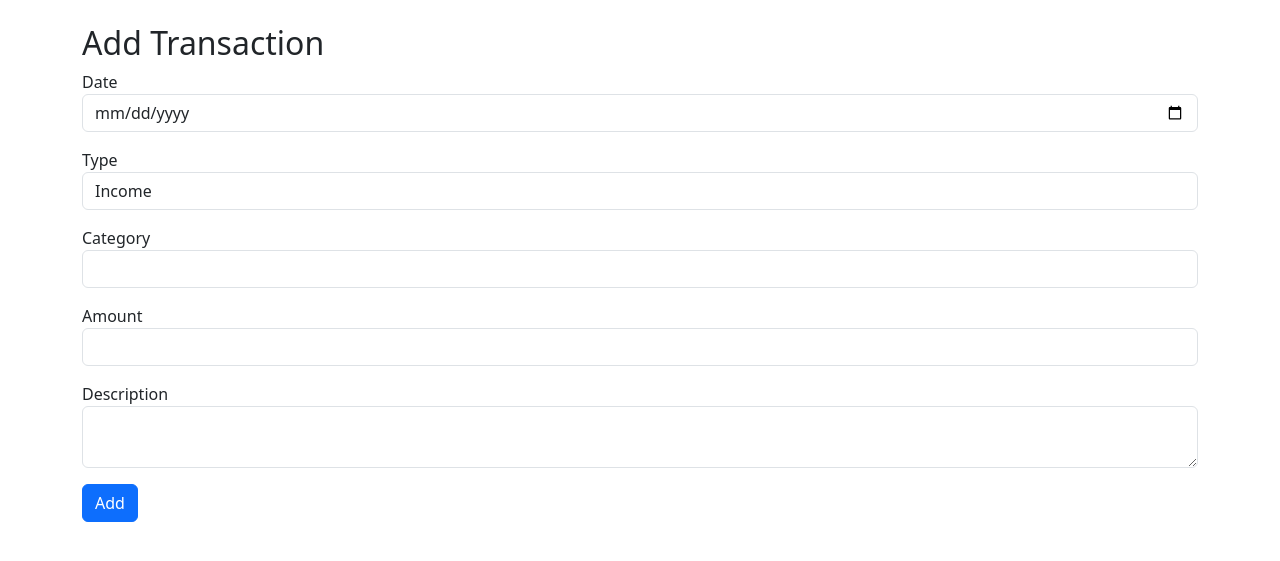
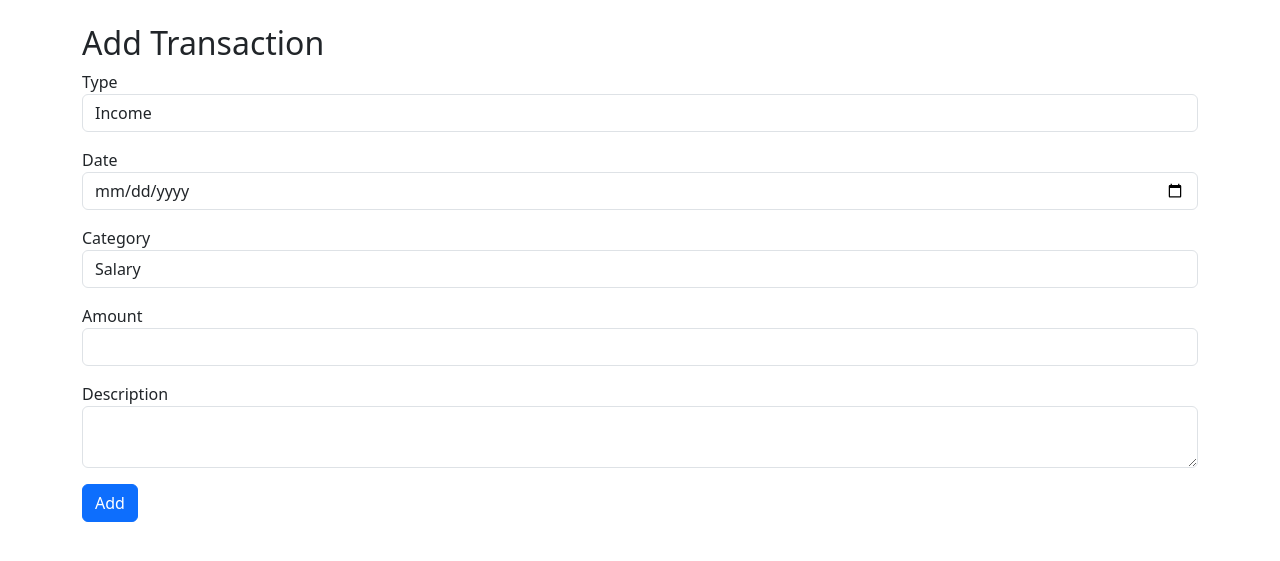
Before and after one commit to KaterynaKon/MyBalance-Finance, a Flask app: page /add in a window 1280 px wide. Shown: the part 56-617 px from the top of the page. Run offline with Flask 3, Linux system fonts and the light colour scheme; a user stored in the database is signed in.

Commit message:
- Implement default sorting of transactions by date in descending order - Add validation to limit date input length and restrict selectable date range - Define separate lists for income and expense categories for dynamic selection in forms

```diff
--- a/app.py
+++ b/app.py
@@ -93,12 +93,20 @@ def dashboard():
 
 @app.route('/add', methods=['GET','POST'])
 def add():
-     if 'user_id' not in session:
+    if 'user_id' not in session:
           return redirect(url_for('login'))
 
-     if request.method=='POST':
+    ttype=request.args.get('type','Income')
+    income_categories=['Salary','Freelance','Business','Rental income','Dividends',
+                 'Interest','Gifts','Pension','Scholarship','Government benefits',
+                   'Investment income', 'Tax refund', 'Lottery or prize','Other']
+    expense_categories=['Food','Transport','Utilities','Rent','Healthcare','Education',
+                        'Entertainment','Clothing','Travel','Insurance', 'Debt payments', 'Other']
+
+    categories=income_categories if ttype=='Income' else expense_categories
+    if request.method=='POST':
           date=request.form['date']
-          ttype=request.form['type']
+
           category=request.form['category']
           amount=request.form['amount']
           description=request.form['description']
@@ -113,7 +121,7 @@ def add():
           conn.commit()
           conn.close()
           return redirect(url_for('dashboard'))
-     return render_template('add.html')
+    return render_template('add.html', type=ttype, categories=categories)
 
 
 
--- a/templates/add.html
+++ b/templates/add.html
@@ -2,21 +2,35 @@
 {% block title %}Add Transaction{% endblock %}
 {% block content %}
 <h2>Add Transaction</h2>
-<form method="post">
-    <div class="mb-3">
-        <label>Date</label>
-        <input type="date" name="date" class="form-control" required value="{{date or ''}}">
-    </div>
+
+<form method="get">
     <div class="mb-3">
         <label>Type</label>
-        <select name="type" class="form-control" required>
+        <select name="type" class="form-control" onchange="this.form.submit()">
             <option value="Income"{% if type=='Income'%} selected {% endif %}>Income</option>
             <option value="Expense" {% if type=='Expense'%} selected {% endif %}>Expense</option>
         </select>
     </div>
+
+</form>
+
+
+
+<form method="post">
+    <div class="mb-3">
+        <label>Date</label>
+        <input type="date" name="date" class="form-control" required value="{{date or ''}}" min="2024-01-01" max="2026-01-01">
+    </div>
+
+    <input type="hidden" name="type" value="{{ type or 'Income' }}">
     <div class="mb-3">
         <label>Category</label>
-        <input type="text" name="category" class="form-control" required value="{{category or ''}}">
+        <select name="category" class="form-control" required >
+            {% for cat in categories %}
+                <option value="{{ cat }}" {% if category== cat %} selected {% endif %}>{{cat}}</option>
+            {% endfor %}
+
+        </select>
     </div>
     <div class="mb-3">
         <label>Amount</label>
--- a/templates/edit.html
+++ b/templates/edit.html
@@ -5,7 +5,7 @@
 <form action="{{url_for('update', id=line['id'])}}"   method="post">
     <div class="mb-3">
         <label>Date</label>
-        <input type="date" name="date" class="form-control" required value="{{line['date']}}">
+        <input type="date" name="datetime" class="form-control" required value="{{line['date']}}">
     </div>
     <div class="mb-3">
         <label>Type</label>
```
Also changed, not shown: MyBalance.db.
